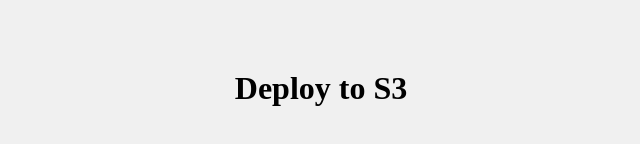
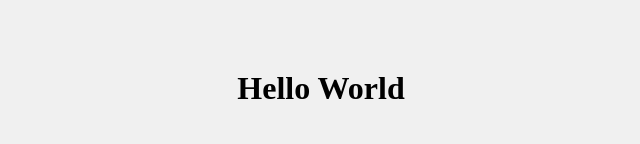
Before and after one commit to ninhdangcap123/Final_Project_DevOps, a plain HTML site: page application/frontend/index.html in a window 1280 px wide. Shown: the part 312-456 px from the top of the page, without its empty margins (319-959 px from the left). Drawn offline with Linux system fonts and the light colour scheme.

Commit message:
Update HTML

```diff
--- a/application/frontend/index.html
+++ b/application/frontend/index.html
@@ -20,6 +20,6 @@
     </style>
 </head>
 <body>
-    <h1>Deploy to S3</h1>
+    <h1>Hello World</h1>
 </body>
 </html>
```
Also changed, not shown: 4 other files.
